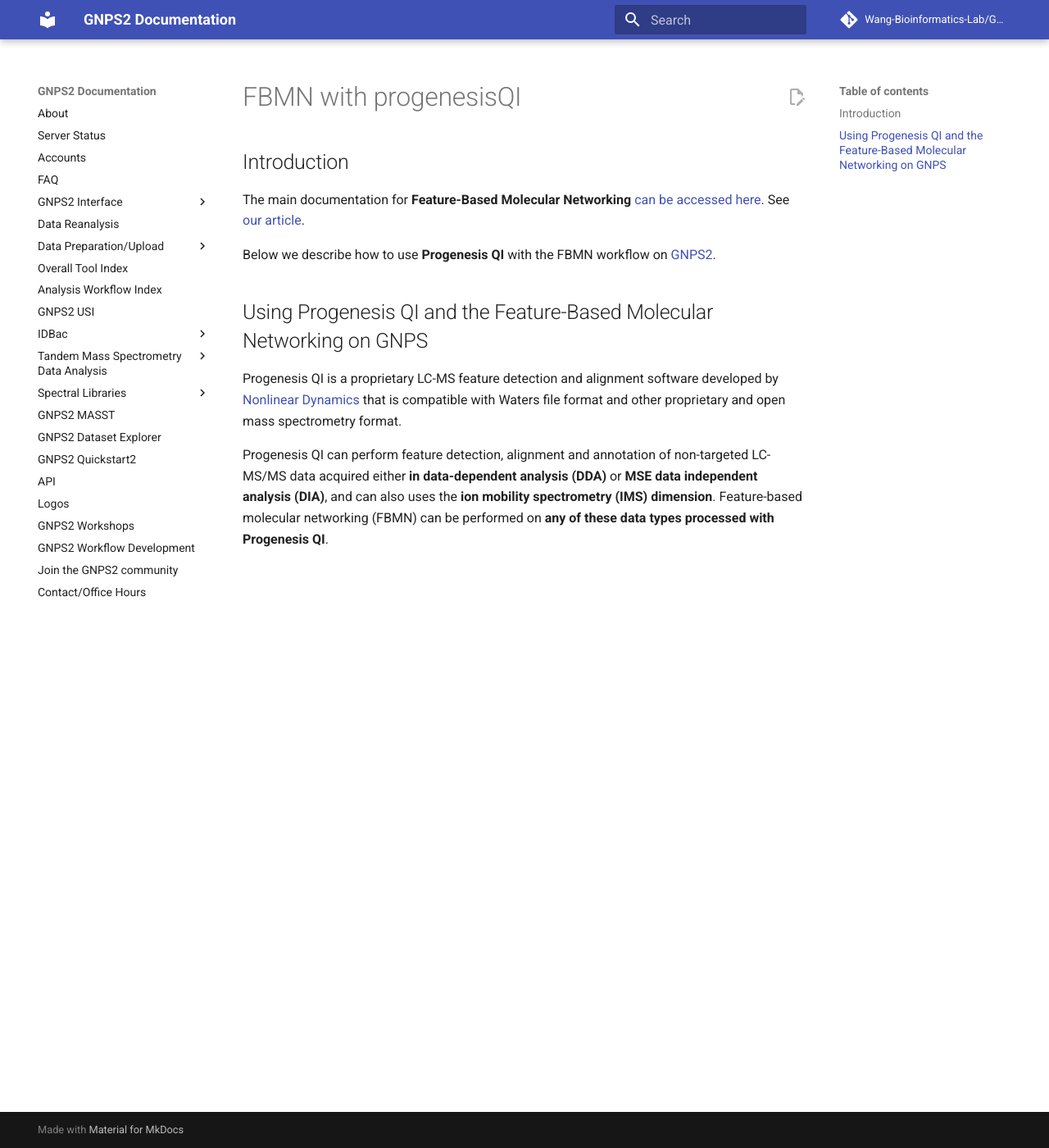
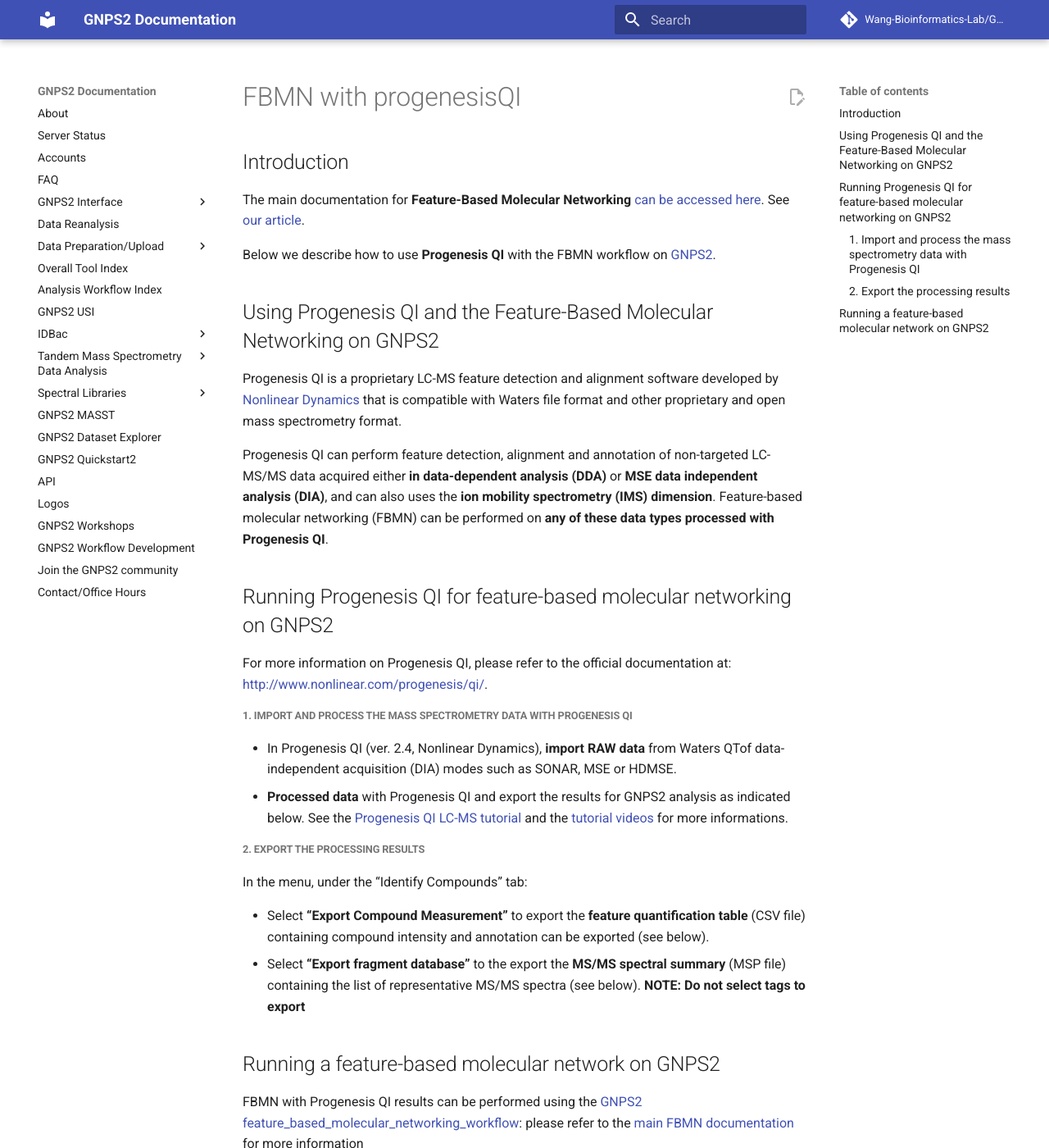
Before and after one commit to Wang-Bioinformatics-Lab/GNPS2_Documentation, an MkDocs documentation site: the page built from docs/FBMN-with-progenesisQI.md, in a window 1280 px wide and 1400 px high. Shown: the whole window at 82% size. Built offline with MkDocs 1.6.1 and Material for MkDocs 9.7.7, drawn with Linux system fonts in a browser that asks for light colours; comment, search, counter and statistics services are not loaded.

Commit message:
Update FBMN-with-progenesisQI.md (#28)
* Update FBMN-with-progenesisQI.md

More content added to the FBMN-with-progenesisQI.md

* typo

---------

Co-authored-by: Ming Wang <mwang87@gmail.com>

```diff
--- a/docs/FBMN-with-progenesisQI.md
+++ b/docs/FBMN-with-progenesisQI.md
@@ -4,8 +4,27 @@
 
 Below we describe how to use **Progenesis QI** with the FBMN workflow on [GNPS2](https://gnps2.org/homepage).
 
-## Using Progenesis QI and the Feature-Based Molecular Networking on GNPS
+## Using Progenesis QI and the Feature-Based Molecular Networking on GNPS2
 
 Progenesis QI is a proprietary LC-MS feature detection and alignment software developed by [Nonlinear Dynamics](http://www.nonlinear.com/progenesis/qi/) that is compatible with Waters file format and other proprietary and open mass spectrometry format.
 
 Progenesis QI can perform feature detection, alignment and annotation of non-targeted LC-MS/MS data acquired either **in data-dependent analysis (DDA)** or **MSE data independent analysis (DIA)**, and can also uses the **ion mobility spectrometry (IMS) dimension**. Feature-based molecular networking (FBMN) can be performed on **any of these data types processed with Progenesis QI**.
+
+## Running Progenesis QI for feature-based molecular networking on GNPS2
+
+For more information on Progenesis QI, please refer to the official documentation at: [http://www.nonlinear.com/progenesis/qi/](http://www.nonlinear.com/progenesis/qi/).
+
+##### 1. Import and process the mass spectrometry data with Progenesis QI
+- In Progenesis QI (ver. 2.4, Nonlinear Dynamics), **import RAW data** from Waters QTof data-independent acquisition (DIA) modes such as SONAR, MSE or HDMSE.
+- **Processed data** with Progenesis QI and export the results for GNPS2 analysis as indicated below. See the [Progenesis QI LC-MS tutorial](http://www.nonlinear.com/products/progenesis/lc-ms/tutorial/) and the [tutorial videos](https://www.youtube.com/watch?v=hurottpvEO8&list=PLKkdMSX1HQ-UD8WVe9T9pcEWMzyw20FUi) for more informations.
+
+##### 2. Export the processing results
+
+In the menu, under the “Identify Compounds” tab:
+
+- Select **“Export Compound Measurement”** to export the **feature quantification table** (CSV file) containing compound intensity and annotation can be exported (see below).
+- Select **“Export fragment database”** to the export the **MS/MS spectral summary** (MSP file) containing the list of representative MS/MS spectra (see below). **NOTE: Do not select tags to export**
+
+## Running a feature-based molecular network on GNPS2
+
+FBMN with Progenesis QI results can be performed using the [GNPS2 feature_based_molecular_networking_workflow](https://gnps2.org/workflowinput?workflowname=feature_based_molecular_networking_workflow): please refer to the [main FBMN documentation](fbmn.md) for more information
```
